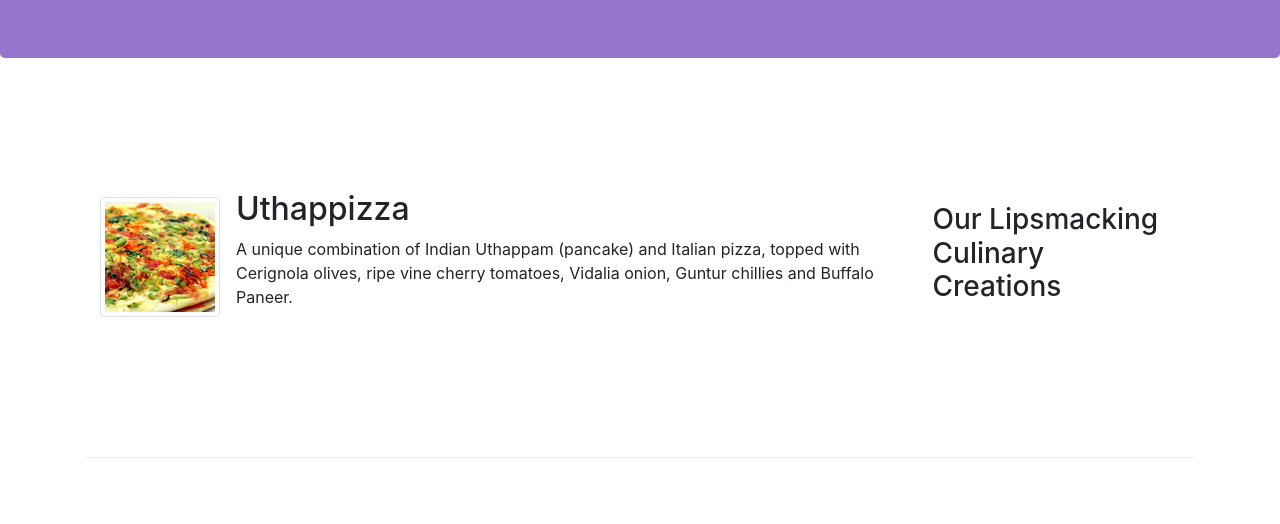
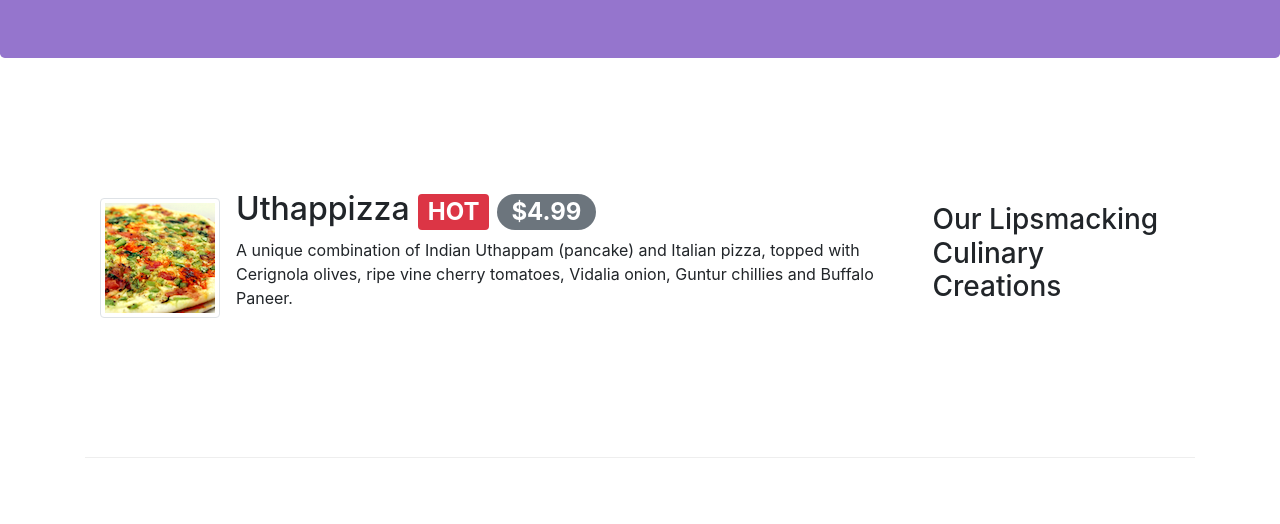
Before and after one commit to souraj239/Sample_Bootstrap_Website, a website: page index.html in a window 1280 px wide. Shown: the part 276-800 px from the top of the page. Drawn offline with nearby package versions, Linux system fonts and the light colour scheme.

Commit message:
Alerting Users

```diff
--- a/index.html
+++ b/index.html
@@ -57,7 +57,7 @@
                 <div class="media">
                     <img class="d-flex mr-3 img-thumbnail align-self-center" src="img/uthappizza.png" alt="utthapizza">
                     <div class="media-body">
-                        <h2>Uthappizza</h2>
+                        <h2>Uthappizza <span class="badge badge-danger">HOT</span><span class="badge badge-pill badge-secondary ml-2">$4.99</span></h2>
                         <p>
                             A unique combination of Indian Uthappam (pancake) and Italian pizza,
                             topped with Cerignola olives, ripe vine cherry tomatoes, Vidalia
```
